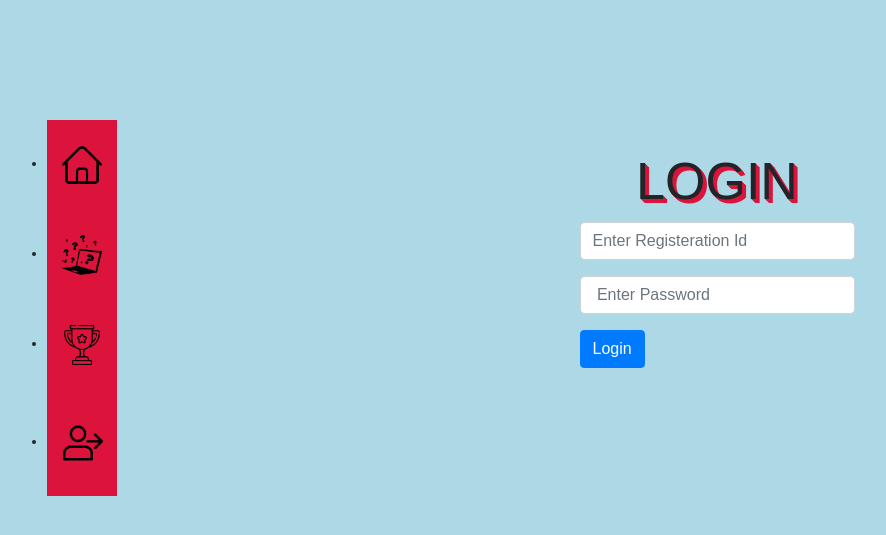
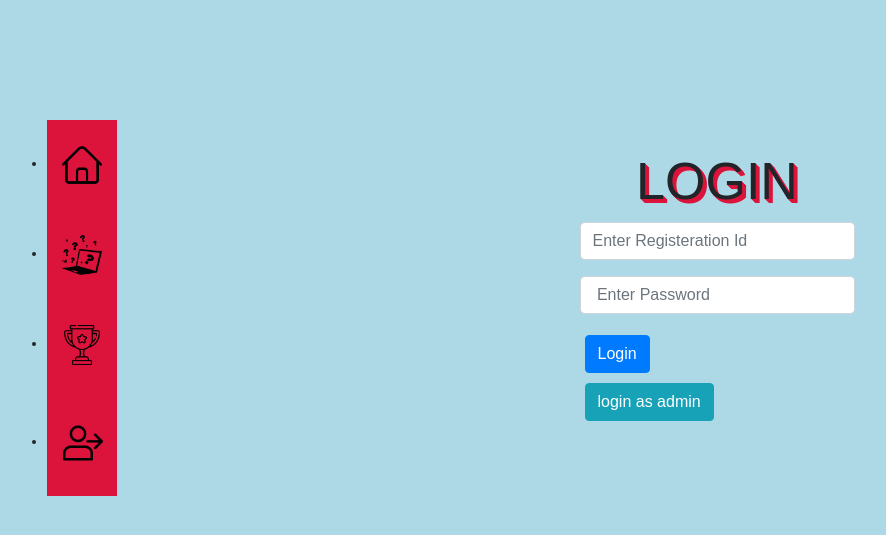
Before and after one commit to sumitkk12/Django-Quiz-Application, a Django app: page /login/ in a window 1280 px wide. Shown: the top 535 px of the page, without its empty margins (33-919 px from the left). Run offline with Django 3.2, Linux system fonts and the light colour scheme; the visitor is signed in with stand-in values (Sample User, id 1); some libraries are stand-ins or nearby versions.

Commit message:
added a button for admin to login

```diff
--- a/quiz/templates/login.html
+++ b/quiz/templates/login.html
@@ -18,8 +18,13 @@
         <div class="form-group">
             <input type="password" class="form-control" placeholder=" Enter Password" name="password">
         </div>
-        <button type="submit" class="btn btn-primary">Login</button>
+        <button style="margin:5px;" type="submit" class="btn btn-primary">Login</button><br>
     </form>
+
+    <form action="http://127.0.0.1:8000/admin/">
+    <input type="submit" class="btn btn-info" style="margin:5px;" value="login as admin" />
+</form>
+
 </div>
 </div>
 {% endblock %}
```
